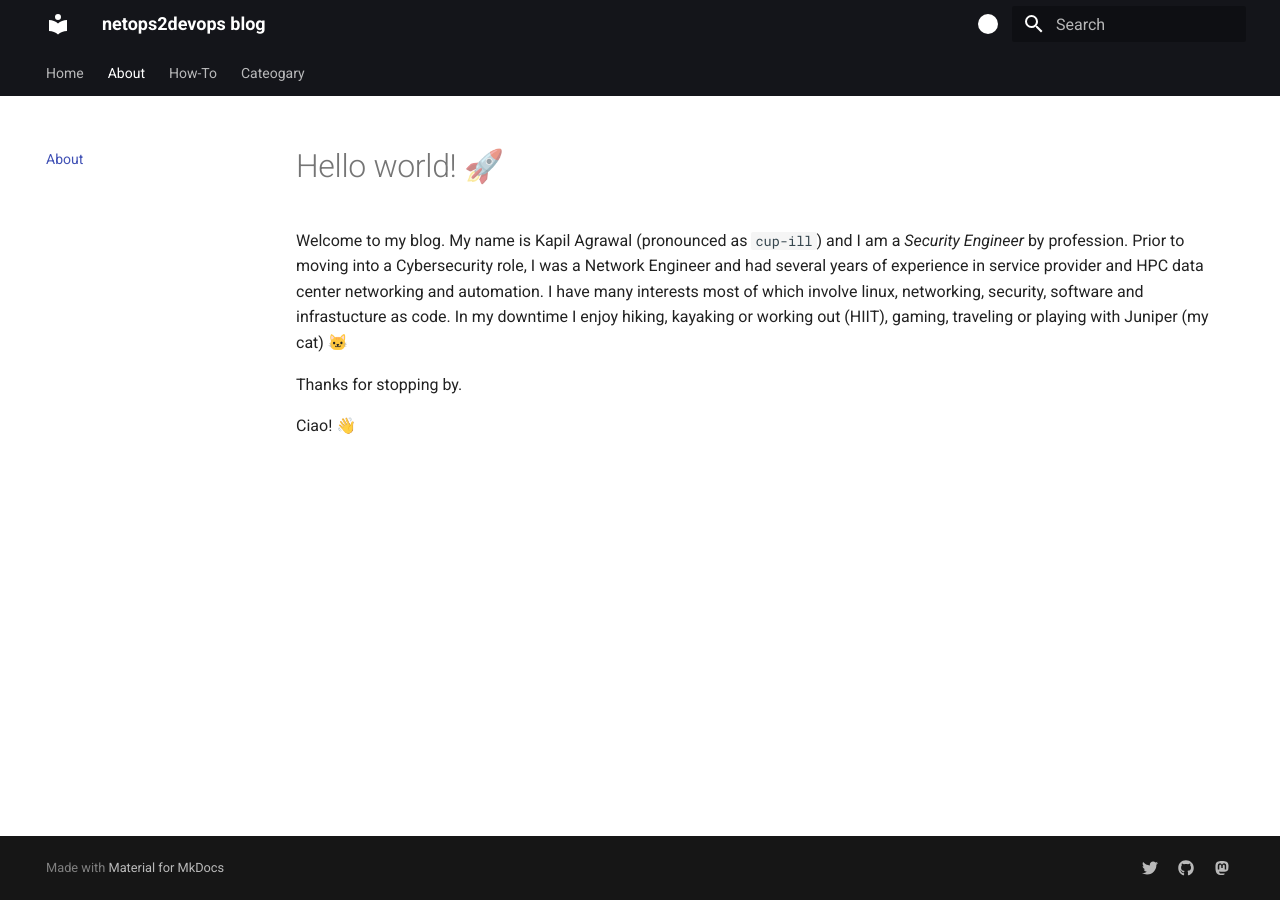
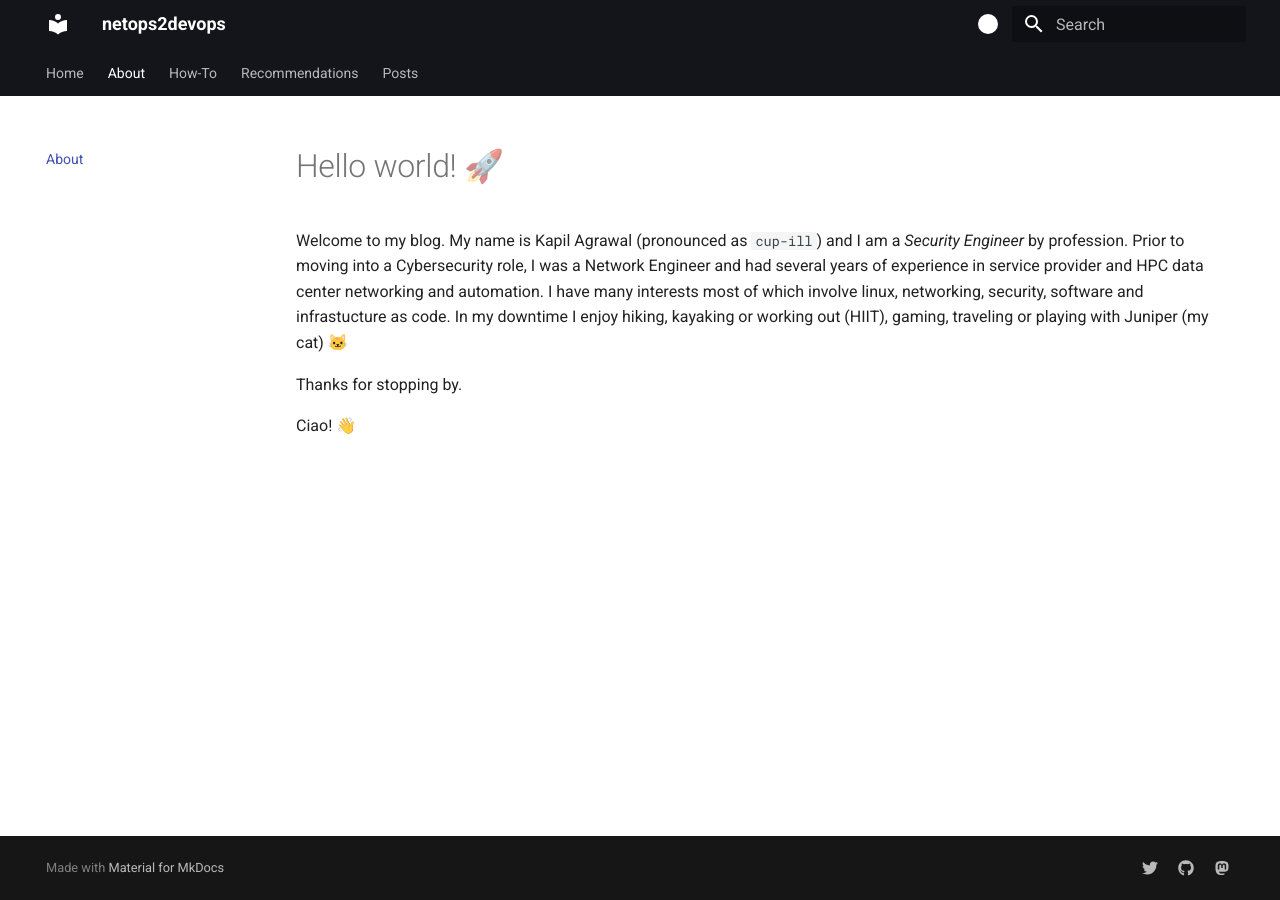
Before and after one commit to netops2devops/netops2devops.github.io, an MkDocs documentation site: the page built from docs/about.md, in a window 1280 px wide. Built offline with MkDocs 1.6.1 and Material for MkDocs 9.7.7, drawn with Linux system fonts in a browser that asks for light colours; some of the changed lines change nothing that is shown.

Commit message:
netops2devops blog

```diff
--- a/mkdocs.yml
+++ b/mkdocs.yml
@@ -1,4 +1,4 @@
-site_name: netops2devops blog
+site_name: netops2devops
 site_url: https://netops2devops.net
 site_author: Kapil Agrawal
 
@@ -77,4 +77,12 @@ nav:
     - Home: index.md
     - About: about.md
     - How-To: How-To
-    - Cateogary: cateogary
+    - Recommendations:
+        - recommendations/index.md
+        - Books: recommendations/books
+        - Podcasts: recommendations/podcasts
+    - Posts:
+        - posts/index.md
+        - Security: posts/security
+        - Networking: posts/networking
+        - Infra-as-Code (IaC): posts/infra-as-code
```
Also changed, not shown: docs/posts/index.md (added), docs/posts/infra-as-code/index.md (added), docs/posts/networking/index.md (added), docs/posts/security/index.md (added), docs/recommendations/books/index.md (added), docs/recommendations/index.md (added), docs/recommendations/podcasts/index.md (added).
